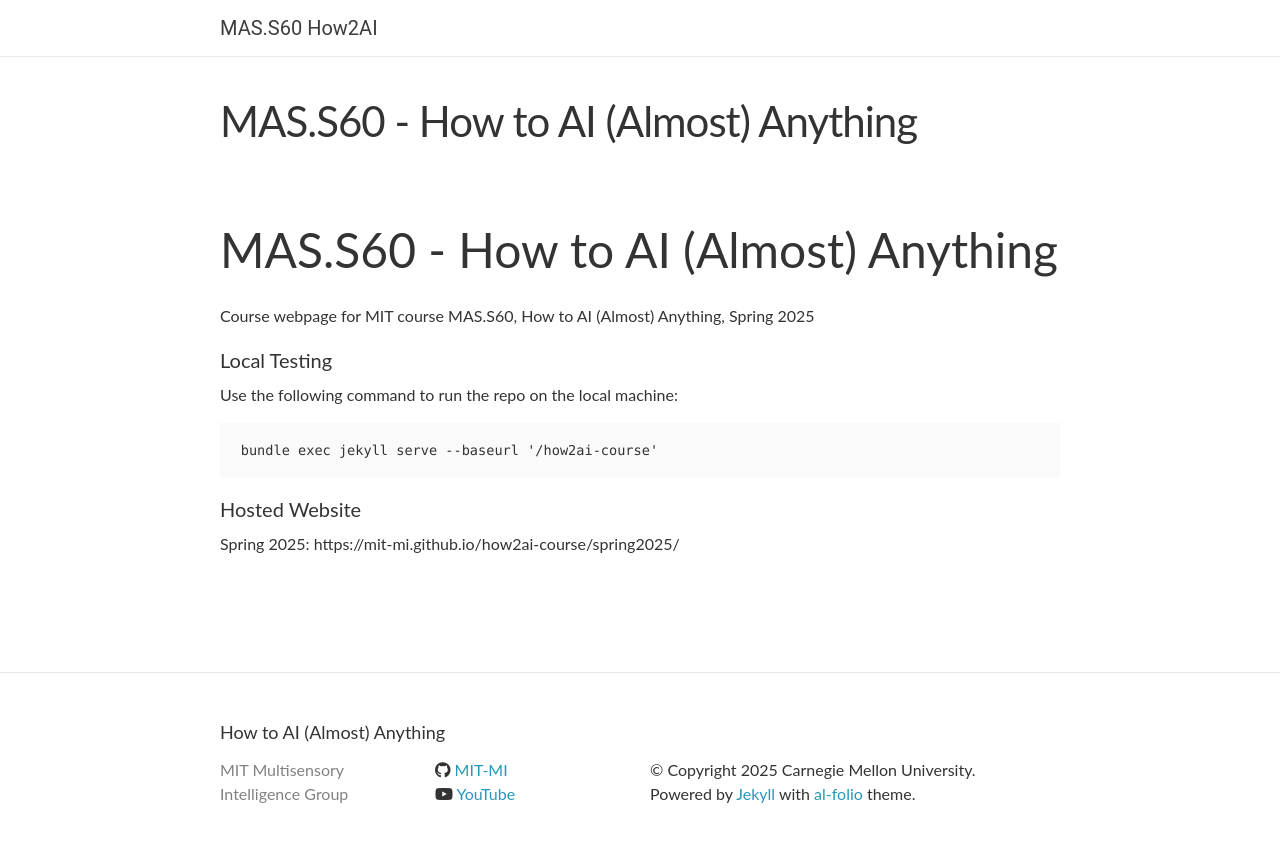
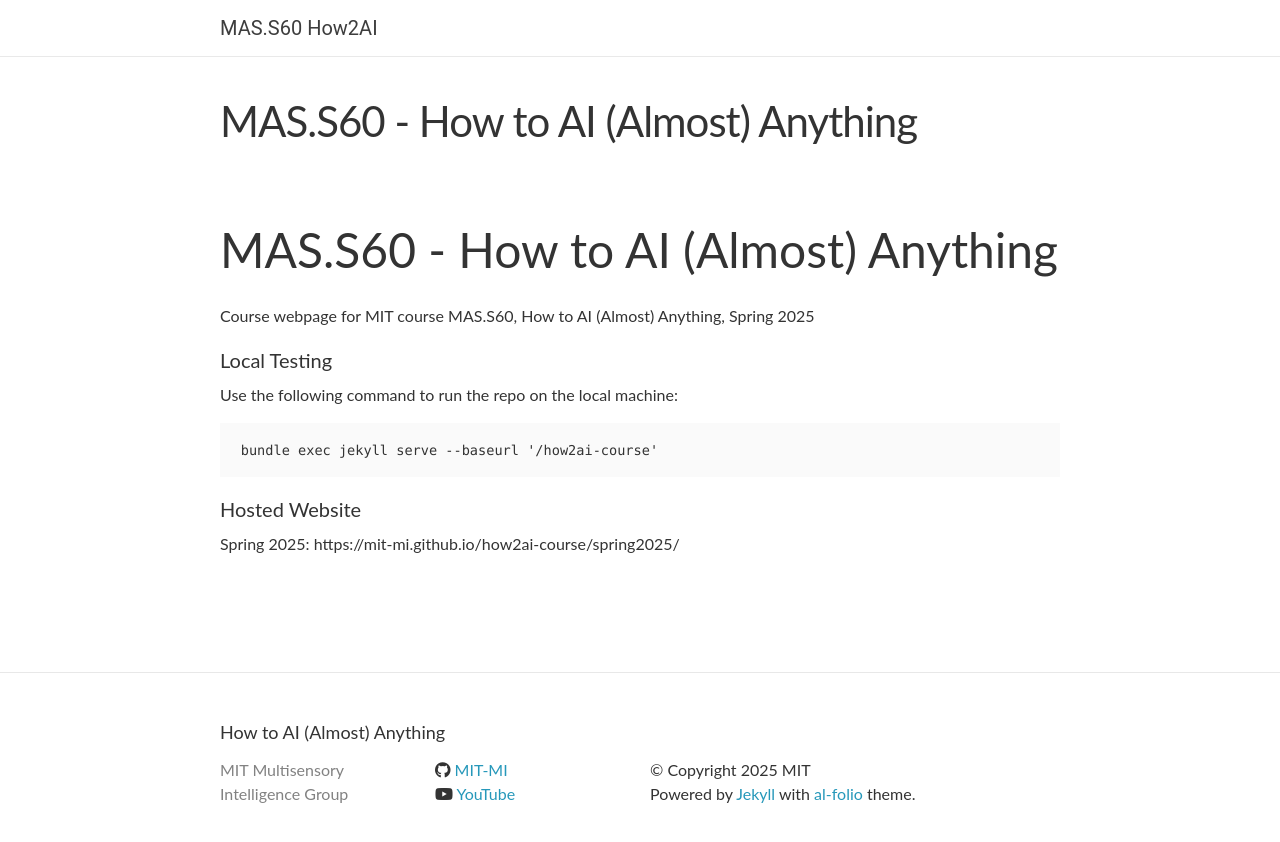
Before and after one commit to MIT-MI/how2ai-course, a Jekyll site: the page built from README.md, in a window 1280 px wide. Shown: the top 842 px of the page. Built offline with Jekyll 4.4.1, drawn with Linux system fonts in a browser that asks for light colours; nearby versions of some CDN libraries; our own code applies the rules of GitHub Pages for plain Markdown files; comment, search, counter and statistics services are not loaded.

Commit message:
Update footer.html

```diff
--- a/_includes/footer.html
+++ b/_includes/footer.html
@@ -25,7 +25,7 @@
       </div>
 
       <div class="footer-col footer-col-3">
-        <p>&copy; Copyright {{ site.time | date: "%Y" }} Carnegie Mellon University. <br />
+        <p>&copy; Copyright {{ site.time | date: "%Y" }} MIT <br />
         {{ site.footer_text }}</p>
       </div>
     </div>
```
